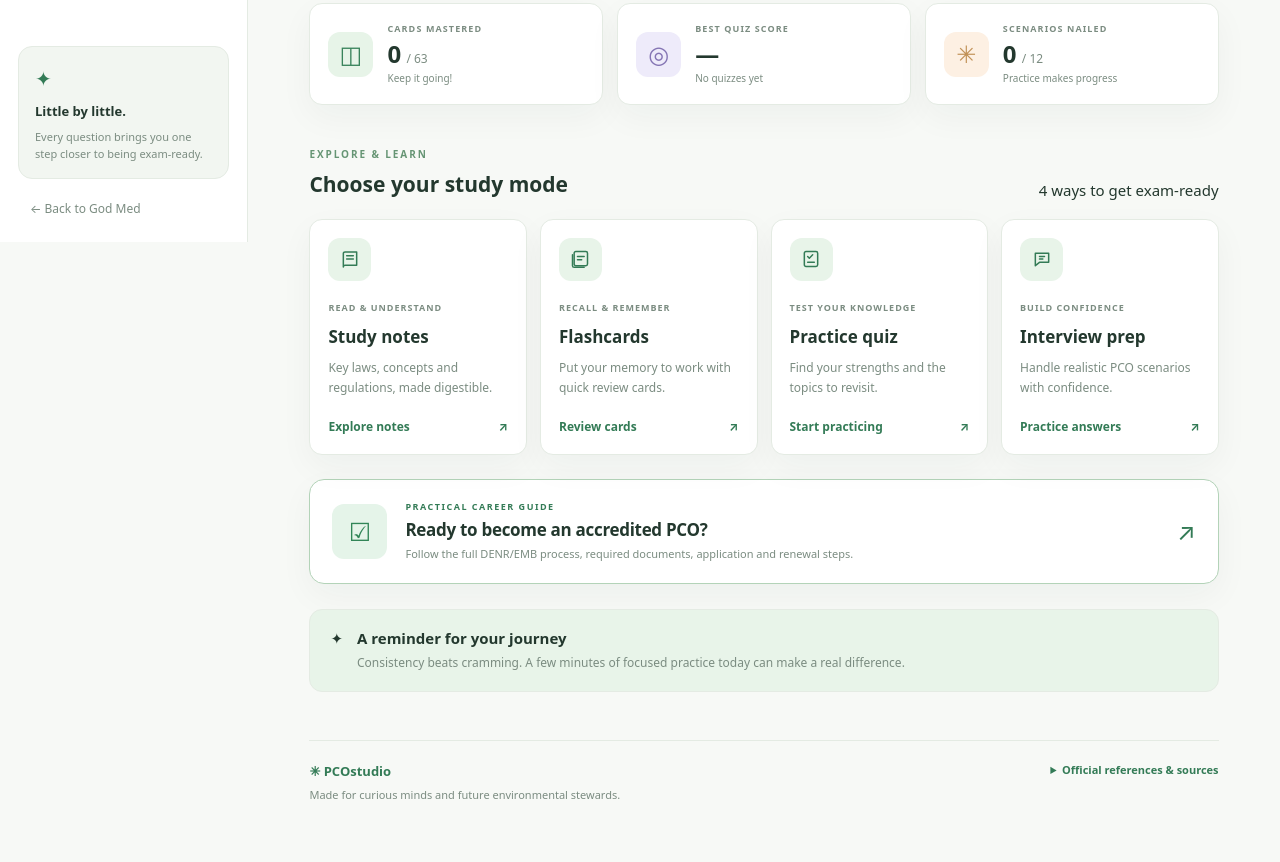
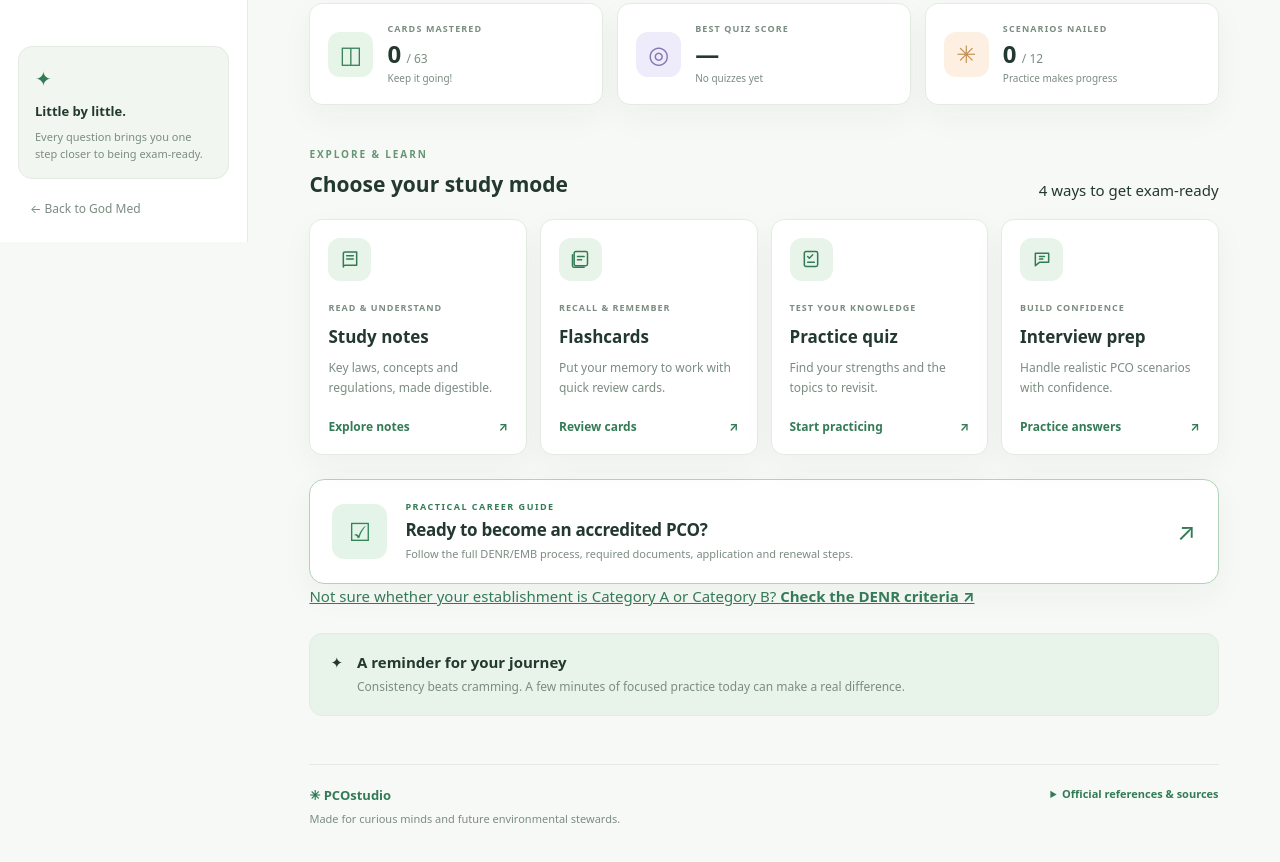
Before and after one commit to coachdinosaur/god-med, a website with bundled scripts: page pco/index.html in a window 1280 px wide. Shown: the part 558-1420 px from the top of the page. Built offline with nearby package versions, Linux system fonts and the light colour scheme.

Commit message:
Add direct Category A/B checker link to study dashboard

```diff
--- a/pco/index.html
+++ b/pco/index.html
@@ -66,6 +66,7 @@
             <span class="accreditation-feature-copy"><span class="accreditation-feature-label">PRACTICAL CAREER GUIDE</span><strong>Ready to become an accredited PCO?</strong><small>Follow the full DENR/EMB process, required documents, application and renewal steps.</small></span>
             <span class="accreditation-feature-arrow" aria-hidden="true">↗</span>
           </a>
+          <a href="accreditation/#category" class="category-quick-link">Not sure whether your establishment is Category A or Category B? <strong>Check the DENR criteria ↗</strong></a>
           <section class="insight-strip"><span class="insight-symbol">✦</span><div><strong>A reminder for your journey</strong><p>Consistency beats cramming. A few minutes of focused practice today can make a real difference.</p></div></section>
         </main>
 
```
